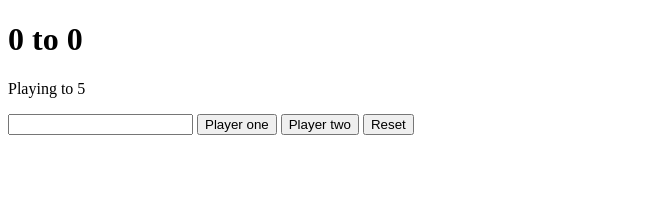
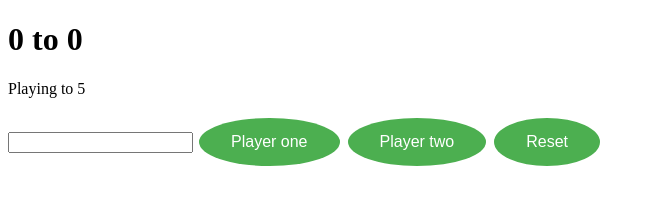
Before and after one commit to Akash5454/Webd, a plain HTML site: page scorekeeperproject.html in a window 1280 px wide. Shown: the whole page, without its empty margins (0-655 px from the left). Drawn offline with Linux system fonts and the light colour scheme.

Commit message:
Updated button style
changed color ,border and design

```diff
--- a/scorekeeperproject.css
+++ b/scorekeeperproject.css
@@ -1,3 +1,20 @@
 .winner{
 	color: green;
 }
+
+button {
+  background-color: #4CAF50;
+  border: none;
+  color: white;
+  padding: 15px 32px;
+  text-align: center;
+  text-decoration: none;
+  display: inline-block;
+  font-size: 16px;
+  margin: 4px 2px;
+  cursor: pointer;
+border-radius: 50% 50%;
+}
+.button1 {background-color: #4CAF50;}
+.button2 {background-color: #008CBA;}
+.button3 {background-color: #f44336;}
```
